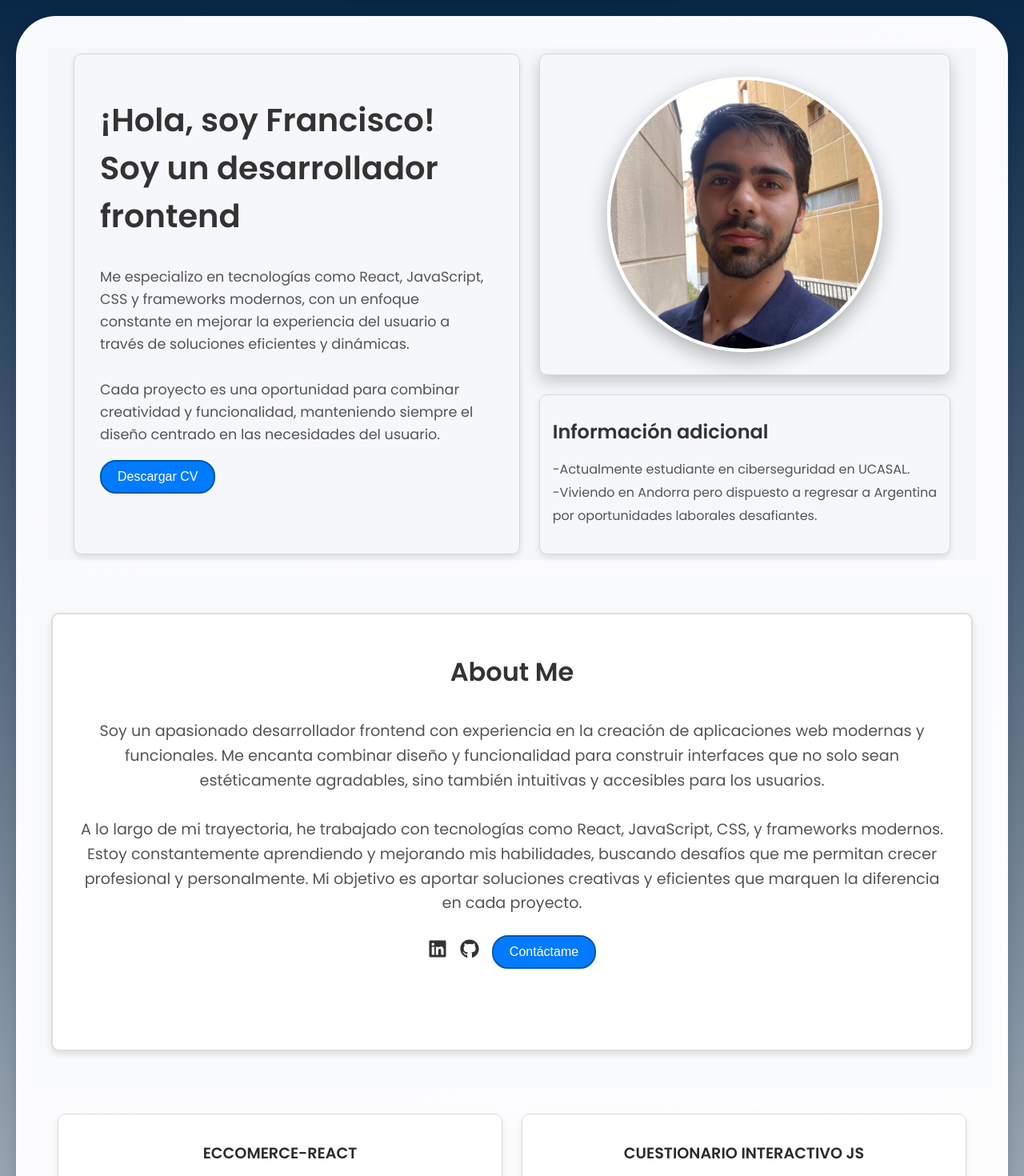
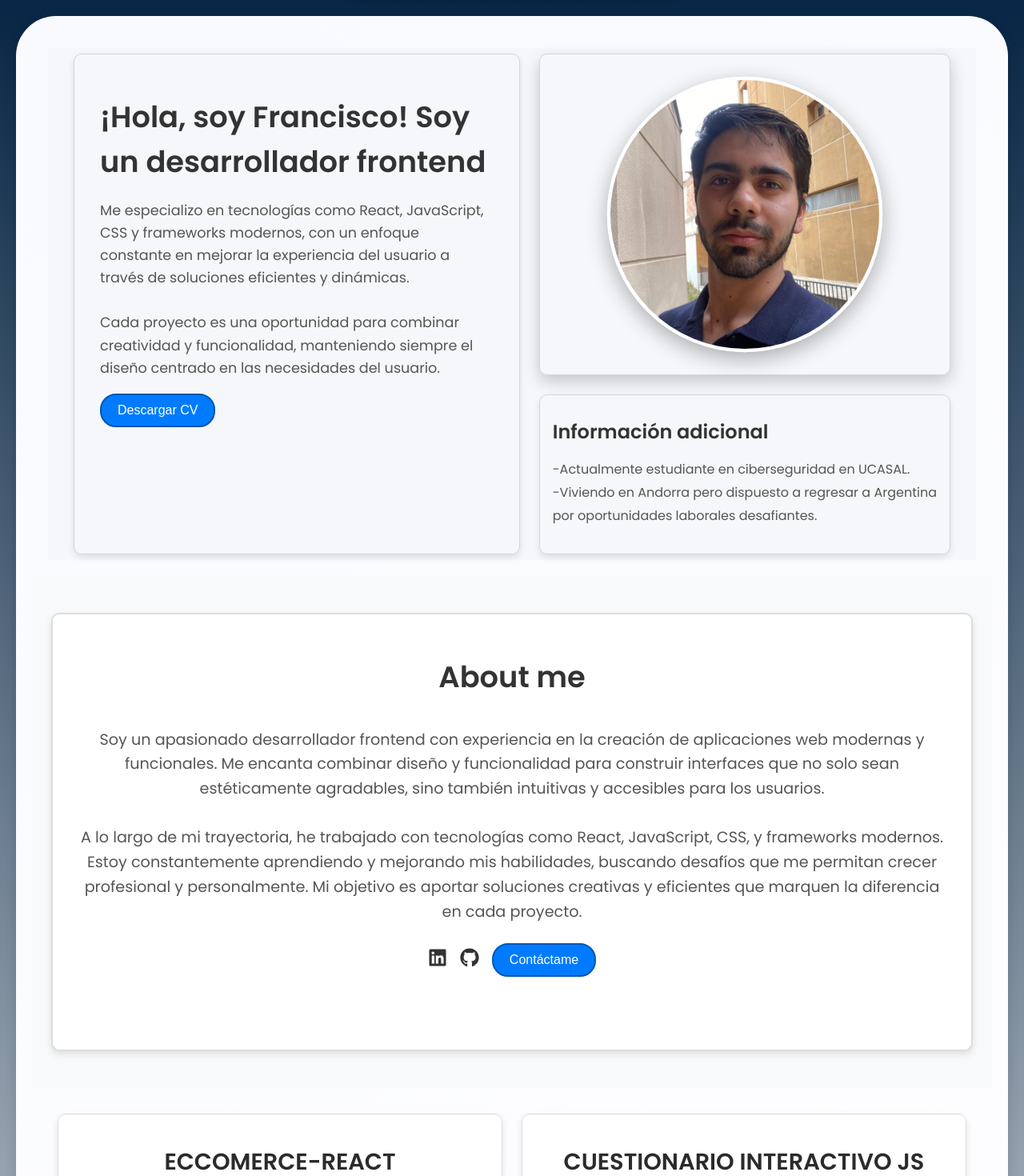
Before and after one commit to FranGoroso/portfolio, a React (Vite) app: page / in a window 1280 px wide. Shown: the part 80-1550 px from the top of the page at 80% size. Built offline with nearby package versions, Linux system fonts and the light colour scheme.

Commit message:
fix a some problems

```diff
--- a/src/components/aboutMe/AboutMeContainer.jsx
+++ b/src/components/aboutMe/AboutMeContainer.jsx
@@ -15,7 +15,7 @@ function AboutMeContainer() {
   return (
     <section className="aboutMe-container">
       <div className="aboutMe-card" data-aos="fade-up">
-        <h2>About Me</h2>
+        <h2>About me</h2>
         <p>
           Soy un apasionado desarrollador frontend con experiencia en la creación de aplicaciones web modernas y funcionales.
           Me encanta combinar diseño y funcionalidad para construir interfaces que no solo sean estéticamente agradables, sino
--- a/src/components/aboutMe/aboutMe.css
+++ b/src/components/aboutMe/aboutMe.css
@@ -26,7 +26,7 @@
 }
 
 .aboutMe-card h2 {
-  font-size: 2rem;
+  font-size: 2.3rem;
   color: #333;
   margin-bottom: 1rem;
 }
--- a/src/components/presentationContainer/presentationContainer.css
+++ b/src/components/presentationContainer/presentationContainer.css
@@ -23,8 +23,7 @@
 }
 
 .presentation-card h1 {
-  margin-bottom: 2rem;
-  font-size: 2.5rem;
+  font-size: 2.3rem;
   color: #333;
 }
 
--- a/src/components/projects/projectsCard.css
+++ b/src/components/projects/projectsCard.css
@@ -32,7 +32,7 @@
 
 
 .project-title {
-  font-size: 1.2rem;
+  font-size: 1.8rem;
   font-weight: bold;
   margin-bottom: 1rem;
   color: #333;
```
